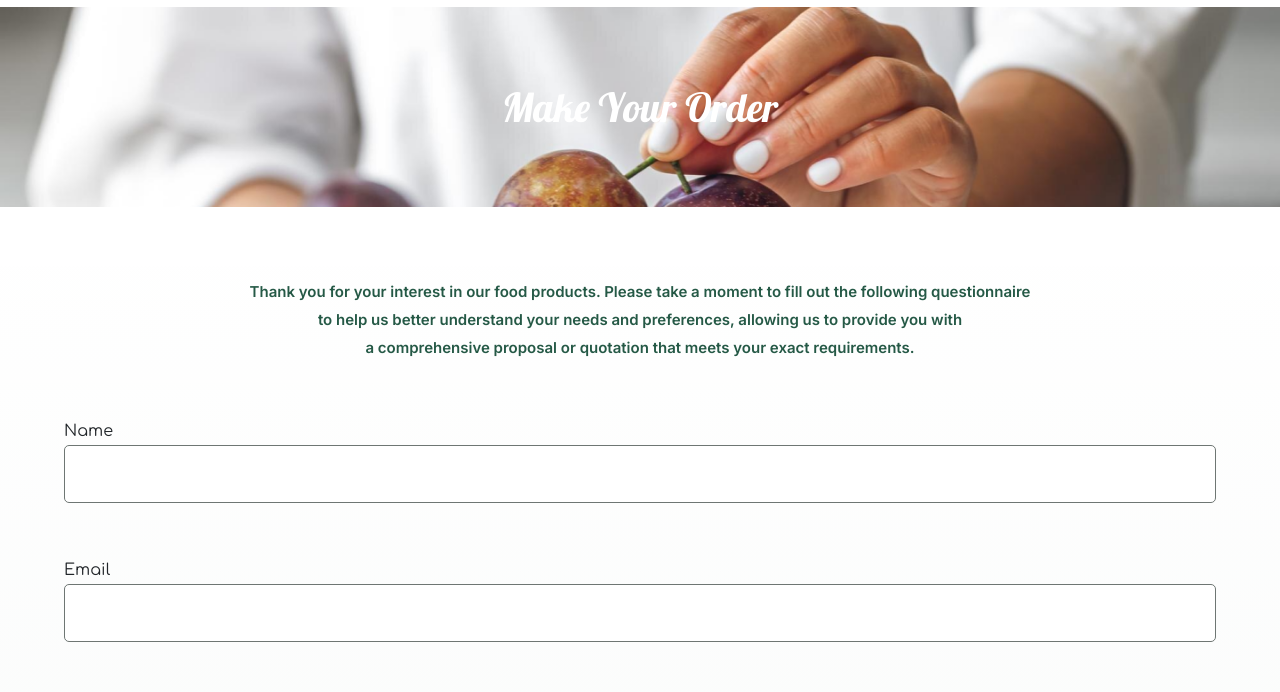
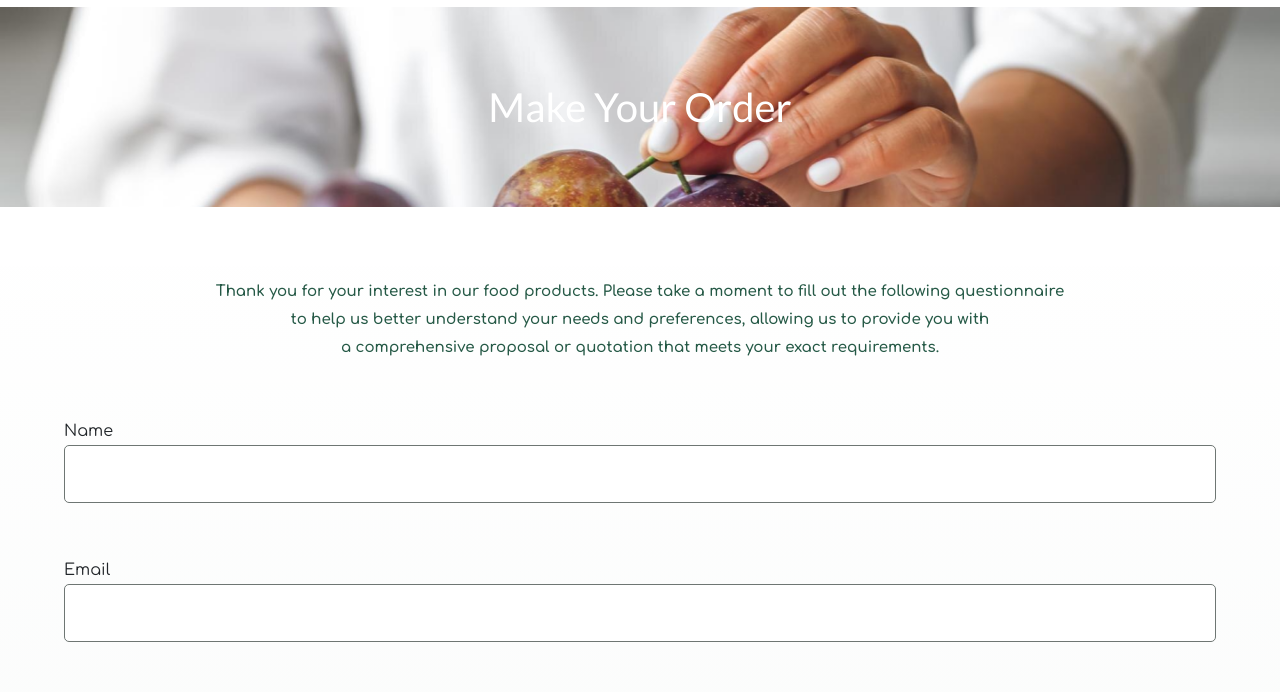
Before and after one commit to MahmoudSWAILAM/Green-Globe, a plain HTML site: page Contact Us.html in a window 1280 px wide. Shown: the part 93-785 px from the top of the page. Drawn offline with nearby package versions, Linux system fonts and the light colour scheme; files that its build step writes are made by us from their sources.

Commit message:
contact us Style.css

```diff
--- a/contact us Style.css
+++ b/contact us Style.css
@@ -10,7 +10,7 @@
 .ContactUs_title{
     color: white;
     font-size: 100px;
-    font-family: Lobster;
+    font-family: Lato;
     line-height: 100px;
 }
 .DivContactinfo{
@@ -28,7 +28,7 @@
     text-align: center;
     color: #255946;
     font-size: 25px;
-    font-family: Inter;
+    font-family: Comfortaa;
     font-weight: 600;
 }
 #ContactUs_form{
@@ -108,7 +108,7 @@ select{
     text-align: center;
     color: #255945;
     font-size: 25px;
-    font-family: Inter;
+    font-family: Comfortaa;
     font-weight: 400;
     text-transform: capitalize;
     transition: 0.3s;
```
